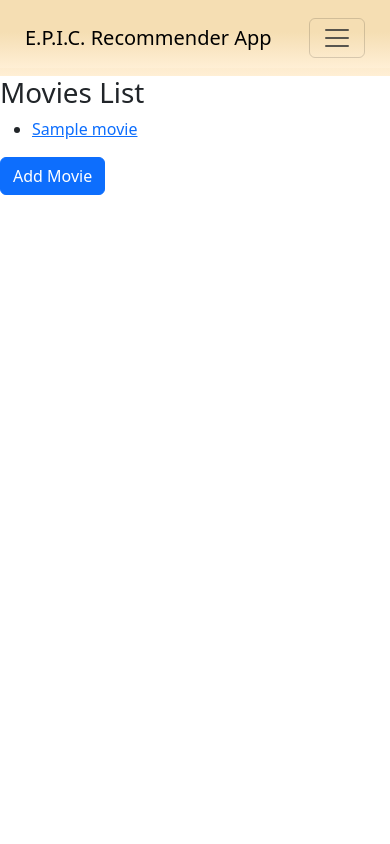
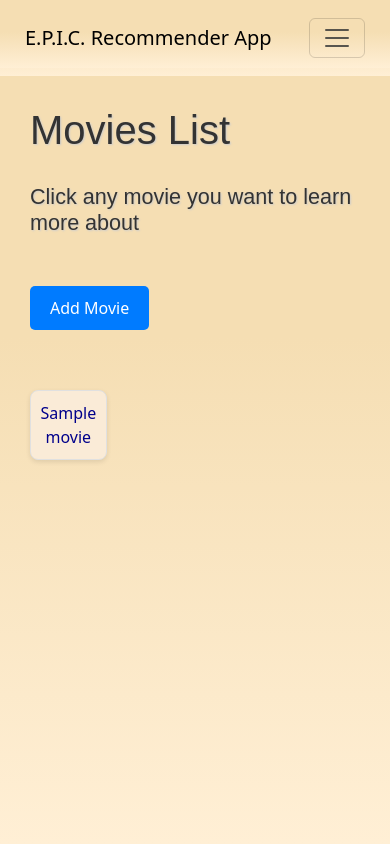
Before and after one commit to EPIC-Recommender/EPIC-Recommender, a Django app: page /movies/ in a window 390 px wide. Run offline with Django 5.2, Linux system fonts and the light colour scheme; tables that the repository leaves empty hold one stand-in row (values such as "Sample post"); some libraries are stand-ins or nearby versions.

Commit message:
css added and some pages have been adjusted
-movie detail css added
-movie detail has been adjusted
-movie form css added
-movie list css added

```diff
--- a/epicrapp/static/header.css
+++ b/epicrapp/static/header.css
@@ -1,3 +1,5 @@
+/* header.css file */
+
 /* Header styles */
 #main-header {
     background: linear-gradient(to bottom, #F5DEB3 40%, #FFEFD5);
--- /dev/null
+++ b/epicrapp/static/movielist.css
@@ -0,0 +1,84 @@
+/* movielist.css file */
+
+body {
+    background: linear-gradient(to bottom, #F5DEB3 40%, #FFEFD5);
+    min-height: 100vh;
+    margin: 0;
+    color: black;
+}
+
+h1{  text-align: left;
+    font-family: "Arial", sans-serif;
+    font-size: 2.5em;
+    color: #333;
+    margin: 50px 0;
+    text-shadow: 1px 1px 2px #ccc;
+    margin: 30px;
+ }
+
+ h4{
+    text-align: left;
+    font-family: "Arial", sans-serif;
+    color: #333;
+    margin: 50px 0;
+    text-shadow: 1px 1px 2px #ccc;
+    margin: 30px;
+ }
+
+ .add-movie-container {
+    text-align: left;
+    margin: 30px;
+}
+
+.movies-grid {
+    display: grid;
+    grid-template-columns: repeat(12, 1fr);
+    gap: 10px;
+    max-width: 90%;
+    margin: 0 auto;
+    padding: 10px;
+    justify-content: center;
+}
+
+.movie-item {
+    background-color: #faebd7;
+    color: #29242a;
+    border: 1px solid #e0e0e0;
+    border-radius: 8px;
+    box-shadow: 0 2px 5px rgba(0, 0, 0, 0.1);
+    padding: 10px;
+    text-align: center;
+    font-size: 1em;
+}
+
+.movie-item a {
+    color: #00008b;
+    text-decoration: none;
+    font-size: 1em;
+}
+
+.movie-item a:hover {
+    color: #0056b3;
+}
+
+.btn-primary {
+    display: inline-block;
+    margin: 20px 0;
+    padding: 10px 20px;
+    background-color: #007bff;
+    color: white;
+    border: none;
+    border-radius: 5px;
+    text-decoration: none;
+    text-align: center;
+}
+
+.btn-primary:hover {
+    background-color: #0056b3;
+}
+
+@media screen and (max-width: 768px) {
+    .movies-grid {
+        grid-template-columns: repeat(6, 1fr);
+    }
+}
--- a/epicrapp/templates/edit_movie.html
+++ b/epicrapp/templates/edit_movie.html
@@ -1,5 +1,8 @@
+<!-- edit_movie.html -->
 {% include "header.html" %}
 
+{% load static %}
+<link rel="stylesheet" href="{% static 'movieform.css' %}">
 {% block content %}
 <h2>{% if movie.pk %}Edit Movie{% endif %}</h2>
   <form method="post">
--- a/epicrapp/templates/header.html
+++ b/epicrapp/templates/header.html
@@ -1,3 +1,4 @@
+<!-- header.html -->
 {% load static %}
 {% load django_bootstrap5 %}
 {% bootstrap_css %}
--- a/epicrapp/templates/login.html
+++ b/epicrapp/templates/login.html
@@ -1,3 +1,4 @@
+<!-- login.html -->
 {% load static %}
 {% load django_bootstrap5 %}
 {% bootstrap_css %}
--- a/epicrapp/templates/movie_form.html
+++ b/epicrapp/templates/movie_form.html
@@ -1,5 +1,8 @@
+<!-- movie_form.html -->
 {% include "header.html" %}
 
+    {% load static %}
+    <link rel="stylesheet" href="{% static 'movieform.css' %}">
 {% block content %}
   <h2>{% if movie.pk %}Edit Movie{% else %}Add Movie{% endif %}</h2>
   <form method="post" enctype="multipart/form-data">
--- a/epicrapp/templates/movies_list.html
+++ b/epicrapp/templates/movies_list.html
@@ -1,19 +1,27 @@
+<!-- movie_list.html -->
 {% include "header.html" %}
 <!DOCTYPE html>
 <html>
 <head>
     <title>Movies List</title>
+    {% load static %}
+    <link rel="stylesheet" href="{% static 'movielist.css' %}">
 </head>
 <body>
     <h1>Movies List</h1>
-    <ul>
+    <h4> Click any movie you want to learn more about </h4>
+    <!-- Add Movie Button -->
+    <div class="add-movie-container">
+        <a href="{% url 'add_movie' %}" class="btn btn-primary">Add Movie</a>
+    </div>
+    <div class="movies-grid">
         {% for movie in object_list %}
-            <li><a href="{% url 'movie_detail' pk=movie.pk %}">{{ movie.title }}</a></li>
+            <div class="movie-item">
+                <a href="{% url 'movie_detail' pk=movie.pk %}">{{ movie.title }}</a>
+            </div>
         {% endfor %}
-    </ul>
+    </div>
 
-    <!-- Add Movie Button -->
-    <a href="{% url 'add_movie' %}" class="btn btn-primary">Add Movie</a>
 
 </body>
 </html>
--- a/epicrapp/templates/signup.html
+++ b/epicrapp/templates/signup.html
@@ -1,3 +1,4 @@
+<!-- signup.html -->
 {% load static %}
 {% load django_bootstrap5 %}
 {% bootstrap_css %}
--- a/epicrapp/views.py
+++ b/epicrapp/views.py
@@ -51,6 +51,8 @@ def logout_view(request):
 class MovieListView(ListView):
     model = Movie
     template_name = 'movies_list.html'
+    context_object_name = 'object_list'
+    ordering = ['title']
 class MovieDetailView(DetailView):
     model = Movie
     template_name = 'movie_detail.html'
```
Also changed, not shown: epicrapp/static/main.css (+22 -7 lines), epicrapp/static/moviedetail.css (added, +51 -0 lines), epicrapp/static/movieform.css (added, +57 -0 lines), epicrapp/templates/movie_detail.html (+5 -2 lines), epicrproje/settings.py (+4 -4 lines).
